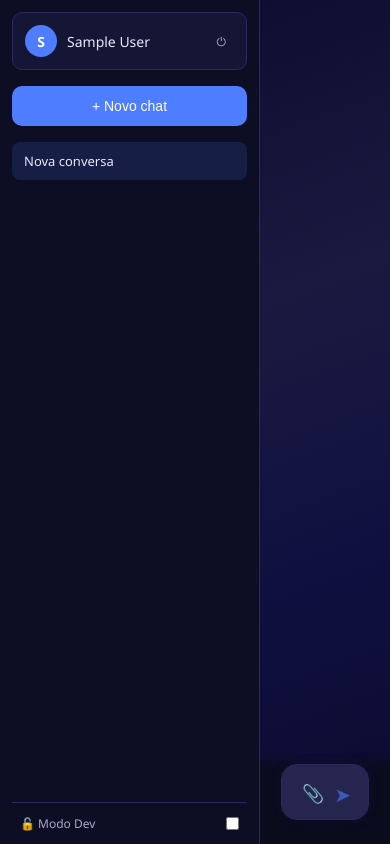
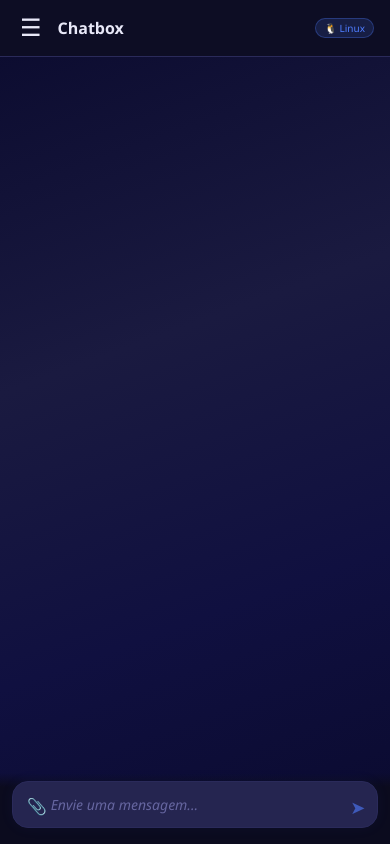
Before and after one commit to edvaldobravim9-coder/chatbox-ai, a Flask app: page / in a window 390 px wide. Run offline with Flask 3, Linux system fonts and the light colour scheme; the visitor is signed in with stand-in values (Sample User, id 1); data that the repository does not hold is empty; some libraries are stand-ins or nearby versions.

Commit message:
Interface responsiva com detecção de plataforma

```diff
--- a/templates/index.html
+++ b/templates/index.html
@@ -2,7 +2,7 @@
 <html lang="pt">
 <head>
   <meta charset="UTF-8">
-  <meta name="viewport" content="width=device-width, initial-scale=1.0, user-scalable=no">
+  <meta name="viewport" content="width=device-width, initial-scale=1.0, maximum-scale=1.0, user-scalable=no, viewport-fit=cover">
   <title>Chatbox</title>
   <style>
     :root {
@@ -29,8 +29,10 @@
       height: 100dvh;
       overflow: hidden;
       -webkit-font-smoothing: antialiased;
+      -webkit-tap-highlight-color: transparent;
     }
 
+    /* ====== SIDEBAR ====== */
     .sidebar {
       width: 260px;
       background: var(--sidebar-bg);
@@ -39,6 +41,16 @@
       padding: 12px;
       flex-shrink: 0;
       border-right: 1px solid var(--border-color);
+      transition: transform 0.3s ease;
+      z-index: 20;
+    }
+
+    .sidebar.hidden {
+      transform: translateX(-100%);
+      position: absolute;
+      height: 100dvh;
+      top: 0;
+      left: 0;
     }
 
     .sidebar .user-info {
@@ -103,6 +115,7 @@
       gap: 8px;
       transition: background 0.15s;
       margin-bottom: 16px;
+      width: 100%;
     }
 
     .sidebar button.new-chat:hover { background: #5b8aff; }
@@ -139,13 +152,47 @@
       display: flex;
       align-items: center;
       gap: 8px;
+      flex-wrap: wrap;
     }
 
+    .platform-badge {
+      background: rgba(79, 125, 255, 0.15);
+      padding: 2px 8px;
+      border-radius: 12px;
+      font-size: 10px;
+      color: var(--brand-blue);
+      border: 1px solid rgba(79, 125, 255, 0.3);
+      display: inline-flex;
+      align-items: center;
+      gap: 4px;
+    }
+
+    /* ====== MAIN ====== */
     .main {
       flex: 1;
       display: flex;
       flex-direction: column;
       min-width: 0;
+      position: relative;
+    }
+
+    .chat-header {
+      display: none;
+      align-items: center;
+      padding: 12px 16px;
+      border-bottom: 1px solid var(--border-color);
+      background: var(--sidebar-bg);
+      gap: 12px;
+    }
+
+    .menu-btn {
+      background: none;
+      border: none;
+      color: var(--text-primary);
+      font-size: 24px;
+      cursor: pointer;
+      padding: 4px;
+      line-height: 1;
     }
 
     .chat-container {
@@ -156,8 +203,8 @@
 
     .message-row {
       display: flex;
-      padding: 20px 16%;
-      gap: 20px;
+      padding: 16px 5%;
+      gap: 12px;
       border-bottom: 1px solid rgba(255,255,255,0.02);
       animation: fadeIn 0.2s ease;
     }
@@ -171,15 +218,15 @@
     .message-row.assistant { background: var(--bg-message-assistant); }
 
     .avatar {
-      width: 30px;
-      height: 30px;
+      width: 28px;
+      height: 28px;
       border-radius: 4px;
       font-weight: 700;
       display: flex;
       align-items: center;
       justify-content: center;
       color: white;
-      font-size: 13px;
+      font-size: 12px;
       flex-shrink: 0;
     }
 
@@ -187,9 +234,10 @@
     .assistant .avatar { background: var(--brand-green); }
 
     .message-content {
-      line-height: 1.7;
+      line-height: 1.6;
       flex: 1;
-      font-size: 15px;
+      font-size: 14px;
+      word-break: break-word;
     }
 
     .message-content strong { color: #ffffff; font-weight: 700; }
@@ -199,7 +247,7 @@
       padding: 2px 6px;
       border-radius: 4px;
       font-family: 'Fira Code', monospace;
-      font-size: 13px;
+      font-size: 12px;
       color: #f0c050;
     }
     .message-content blockquote {
@@ -219,7 +267,7 @@
       padding: 10px 14px;
       margin: 10px 0;
       border-radius: 6px;
-      font-size: 13px;
+      font-size: 12px;
       color: #aaaacc;
     }
 
@@ -237,7 +285,7 @@
     }
 
     .input-area {
-      padding: 12px 16% 24px;
+      padding: 8px 5% 16px;
       background: linear-gradient(180deg, transparent 0%, #0b0b1e 20%);
     }
 
@@ -247,7 +295,7 @@
       background: var(--bg-message-assistant);
       border-radius: 16px;
       border: 1px solid var(--border-color);
-      padding: 8px 14px;
+      padding: 6px 10px;
       box-shadow: 0 0 15px rgba(79,125,255,0.05);
       transition: border-color 0.2s;
     }
@@ -262,12 +310,12 @@
       border: none;
       color: var(--text-primary);
       resize: none;
-      font-size: 15px;
-      padding: 8px 0;
+      font-size: 14px;
+      padding: 6px 0;
       outline: none;
       font-family: inherit;
       line-height: 1.5;
-      max-height: 200px;
+      max-height: 120px;
     }
 
     .input-wrapper textarea::placeholder { color: #6666a0; font-style: italic; }
@@ -278,8 +326,8 @@
       border: none;
       color: #7777aa;
       cursor: pointer;
-      padding: 6px;
-      font-size: 18px;
+      padding: 4px;
+      font-size: 16px;
       display: flex;
       align-items: center;
       transition: color 0.15s;
@@ -289,8 +337,8 @@
 
     .btn.send {
       color: var(--brand-blue);
-      font-size: 20px;
-      padding: 4px;
+      font-size: 18px;
+      padding: 2px;
       opacity: 0.6;
       transition: opacity 0.15s;
     }
@@ -301,17 +349,17 @@
       background: rgba(0,0,0,0.3);
       padding: 4px 10px;
       border-radius: 12px;
-      margin-right: 8px;
-      font-size: 12px;
+      margin-right: 6px;
+      font-size: 11px;
       white-space: nowrap;
       display: inline-flex;
       align-items: center;
       gap: 4px;
     }
 
-    ::-webkit-scrollbar { width: 6px; }
+    ::-webkit-scrollbar { width: 4px; }
     ::-webkit-scrollbar-track { background: transparent; }
-    ::-webkit-scrollbar-thumb { background: #3a3a6a; border-radius: 3px; }
+    ::-webkit-scrollbar-thumb { background: #3a3a6a; border-radius: 2px; }
 
     .typing-dots {
       display: inline-flex;
@@ -334,24 +382,78 @@
       0%, 80%, 100% { transform: scale(0); }
       40% { transform: scale(1); }
     }
+
+    /* Overlay para celular ao abrir sidebar */
+    .overlay {
+      display: none;
+      position: fixed;
+      top: 0; left: 0;
+      width: 100%; height: 100%;
+      background: rgba(0,0,0,0.6);
+      z-index: 15;
+    }
+
+    .overlay.show { display: block; }
+
+    /* ====== RESPONSIVE (Mobile) ====== */
+    @media (max-width: 768px) {
+      .sidebar {
+        position: absolute;
+        height: 100dvh;
+        left: 0;
+        top: 0;
+      }
+
+      .sidebar.hidden {
+        transform: translateX(-100%);
+      }
+
+      .sidebar:not(.hidden) {
+        transform: translateX(0);
+      }
+
+      .main {
+        width: 100%;
+      }
+
+      .chat-header {
+        display: flex;
+      }
+
+      .message-row {
+        padding: 12px 3%;
+      }
+
+      .input-area {
+        padding: 8px 3% 16px;
+      }
+    }
   </style>
 </head>
 <body>
-  <div class="sidebar">
+  <div class="overlay" id="overlay" onclick="closeSidebar()"></div>
+
+  <div class="sidebar hidden" id="sidebar">
     <div class="user-info">
       <div class="avatar-circle">{{ current_user.name[0].upper() }}</div>
       <span class="user-name">{{ current_user.name }}</span>
       <a href="/logout" class="logout-btn" title="Sair">⏻</a>
     </div>
-    <button class="new-chat" onclick="newChat()">+ Novo chat</button>
+    <button class="new-chat" onclick="newChat(); closeSidebar()">+ Novo chat</button>
     <div class="history" id="history"></div>
     <div class="footer">
       <span>🔓 Modo Dev</span>
       <input type="checkbox" id="jailbreakCheckbox" style="margin-left: auto; accent-color: #ff6b6b;">
+      <span class="platform-badge" id="platformBadge"></span>
     </div>
   </div>
 
   <div class="main">
+    <div class="chat-header">
+      <button class="menu-btn" onclick="openSidebar()">☰</button>
+      <span style="font-weight: 600; font-size: 16px;">Chatbox</span>
+      <span class="platform-badge" id="platformBadgeHeader" style="margin-left: auto;"></span>
+    </div>
     <div class="chat-container" id="chatContainer"></div>
     <div class="input-area">
       <div class="input-wrapper">
@@ -366,6 +468,60 @@
   </div>
 
   <script>
+    // Detecta plataforma/dispositivo
+    function detectPlatform() {
+      const ua = navigator.userAgent;
+      let platform = 'PC';
+      let icon = '🖥️';
+
+      if (/Mobi|Android|iPhone|iPad|iPod/i.test(ua)) {
+        if (/Android/i.test(ua)) {
+          platform = 'Android';
+          icon = '📱';
+        } else if (/iPhone|iPad|iPod/i.test(ua)) {
+          platform = 'iOS';
+          icon = '🍎';
+        }
+      } else if (/Windows/i.test(ua)) {
+        platform = 'Windows';
+        icon = '🪟';
+      } else if (/Macintosh|Mac OS X/i.test(ua)) {
+        platform = 'macOS';
+        icon = '🍏';
+      } else if (/Linux/i.test(ua)) {
+        platform = 'Linux';
+        icon = '🐧';
+      }
+
+      const badge = icon + ' ' + platform;
+      const sidebarBadge = document.getElementById('platformBadge');
+      const headerBadge = document.getElementById('platformBadgeHeader');
+      if (sidebarBadge) sidebarBadge.textContent = badge;
+      if (headerBadge) headerBadge.textContent = badge;
+    }
+
+    function openSidebar() {
+      document.getElementById('sidebar').classList.remove('hidden');
+      document.getElementById('overlay').classList.add('show');
+      document.body.style.overflow = 'hidden';
+    }
+
+    function closeSidebar() {
+      document.getElementById('sidebar').classList.add('hidden');
+      document.getElementById('overlay').classList.remove('show');
+      document.body.style.overflow = '';
+    }
+
+    // Para desktop, sidebar sempre visível
+    function initLayout() {
+      if (window.innerWidth > 768) {
+        document.getElementById('sidebar').classList.remove('hidden');
+        document.body.style.overflow = '';
+      }
+    }
+
+    window.addEventListener('resize', initLayout);
+
     const CHAT_URL = '/chat';
     const UPLOAD_URL = '/upload';
     const CONVERSATIONS_URL = '/conversations';
@@ -374,8 +530,8 @@
     let activeConvIndex = -1;
     let activeConvId = null;
     let currentFile = null;
-    let pendingFileContent = null; // Armazena o texto extraído, sem exibir no textarea
-    let pendingFileName = null; // Armazena o nome do arquivo, para usar na mensagem se vazia
+    let pendingFileContent = null;
+    let pendingFileName = null;
     let isLoading = false;
 
     function markdownToHtml(text) {
@@ -425,6 +581,7 @@
       renderHistory();
       document.getElementById('chatContainer').innerHTML = '';
       clearFileSelection();
+      closeSidebar();
     }
 
     async function switchChat(index) {
@@ -440,6 +597,7 @@
         }
       });
       container.scrollTop = container.scrollHeight;
+      closeSidebar();
     }
 
     function renderHistory() {
@@ -458,7 +616,7 @@
       if (input.files.length > 0) {
         currentFile = input.files[0];
         updateFilePreview();
-        updateSendButton(); // Atualiza o botão de envio
+        updateSendButton();
       }
     }
 
@@ -484,13 +642,12 @@
 
     function autoResize(el) {
       el.style.height = 'auto';
-      el.style.height = Math.min(el.scrollHeight, 200) + 'px';
+      el.style.height = Math.min(el.scrollHeight, 120) + 'px';
     }
 
     function updateSendButton() {
       const btn = document.getElementById('sendButton');
       const input = document.getElementById('userInput');
-      // Habilita o botão se houver texto OU arquivo selecionado
       btn.classList.toggle('enabled', input.value.trim().length > 0 || currentFile);
     }
 
@@ -499,7 +656,6 @@
       const input = document.getElementById('userInput');
       let message = input.value.trim();
 
-      // Se há arquivo selecionado e ainda não foi extraído
       if (currentFile && !pendingFileContent) {
         const formData = new FormData();
         formData.append('file', currentFile);
@@ -507,15 +663,12 @@
           const resp = await fetch(UPLOAD_URL, { method: 'POST', body: formData });
           const data = await resp.json();
           if (data.error) { alert(data.error); return; }
-          // Armazena o conteúdo, mas NÃO coloca no textarea
           pendingFileContent = data.content;
           pendingFileName = data.filename;
-          // Remove o arquivo do input, mas mantém o pill
           document.getElementById('fileInput').value = '';
           currentFile = null;
-          // Se não há mensagem, a mensagem será só sobre o arquivo
+          updateFilePreview();
           if (!message) {
-            // Não envia automaticamente, apenas permite que o usuário clique novamente
             updateSendButton();
             return;
           }
@@ -525,7 +678,6 @@
         }
       }
 
-      // Se não há mensagem mas há conteúdo de arquivo pendente, envia com mensagem padrão
       if (!message && pendingFileContent) {
         message = `Analise o arquivo "${pendingFileName}".`;
       }
@@ -533,14 +685,11 @@
       if (!message) return;
 
       isLoading = true;
-
-      // Monta a mensagem a ser exibida no chat
       let displayMessage = message;
       appendMessage('user', displayMessage);
       input.value = '';
       autoResize(input);
       updateSendButton();
-      // Não limpa o pendingFileContent aqui, pois ele será enviado no payload
 
       if (activeConvIndex === -1) newChat();
       const conv = conversations[activeConvIndex];
@@ -549,7 +698,7 @@
       const fileContent = pendingFileContent;
       pendingFileContent = null;
       pendingFileName = null;
-      updateFilePreview(); // Remove o pill após envio
+      updateFilePreview();
 
       const payload = {
         message: displayMessage,
@@ -628,6 +777,9 @@
       return row;
     }
 
+    // Inicialização
+    detectPlatform();
+    initLayout();
     loadConversations();
   </script>
 </body>
```
